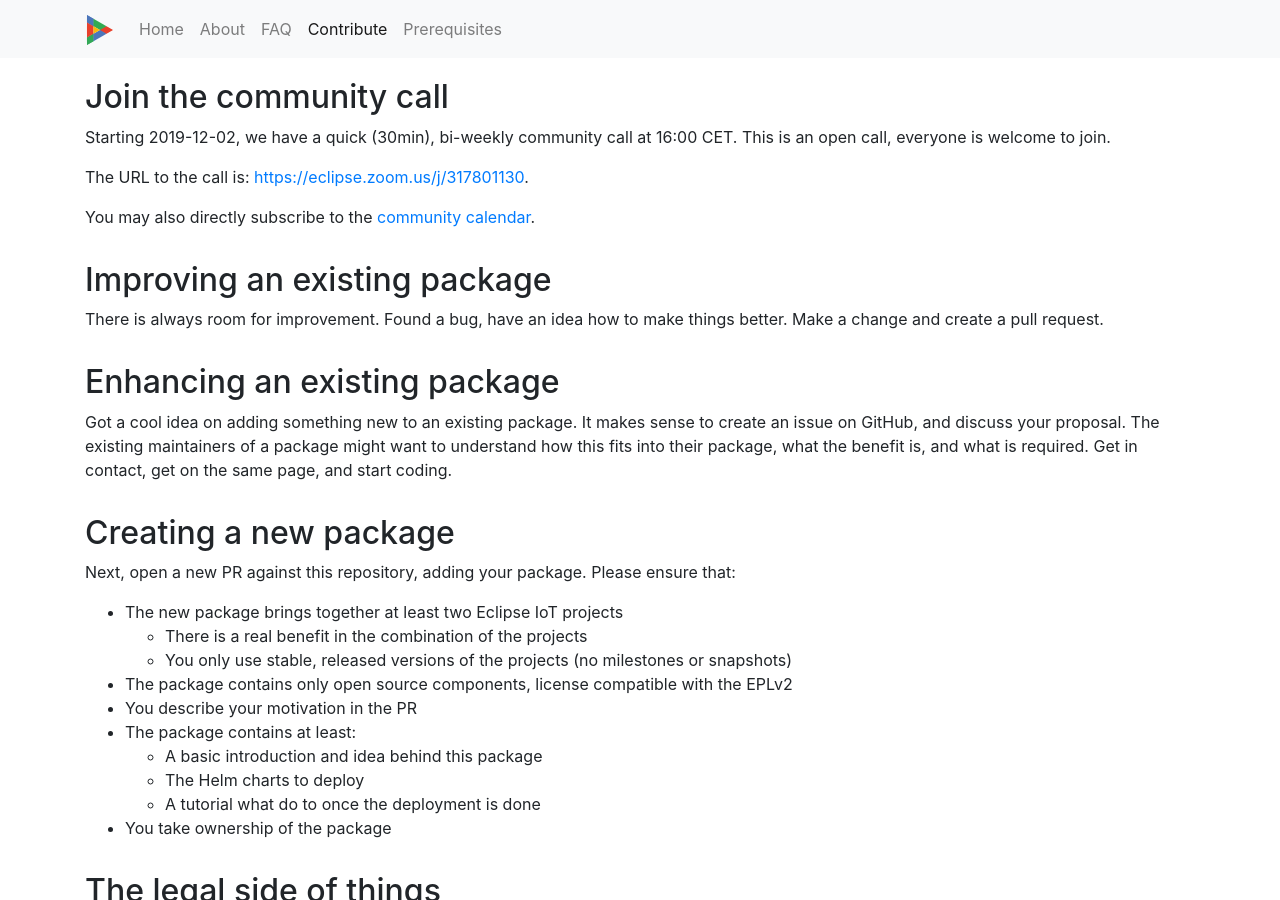
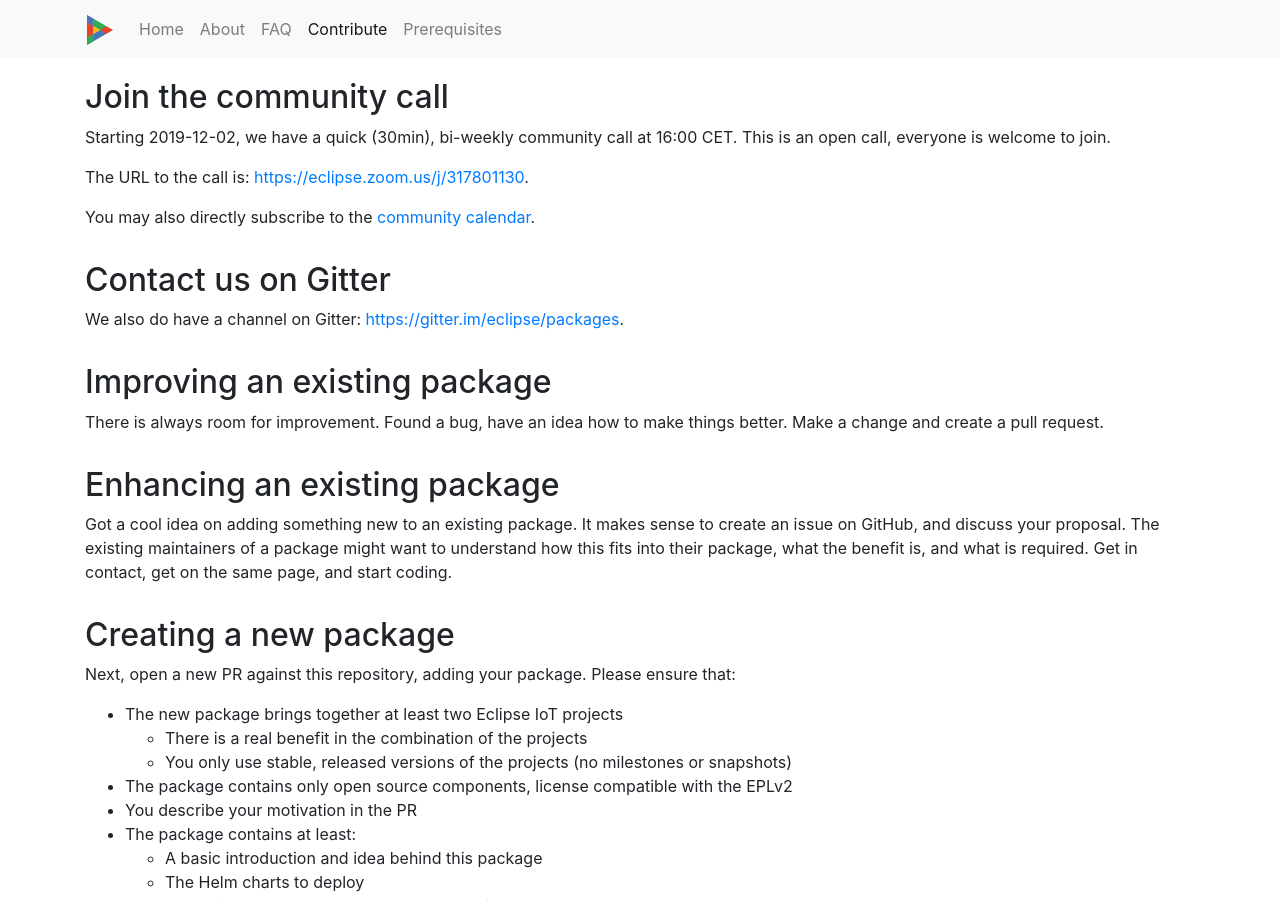
Before and after one commit to eclipse/packages, a Jekyll site: the page built from homepage/contribute.md, in a window 1280 px wide and 900 px high, scrolled down 402 px. Built offline with Jekyll 4.4.1, drawn with Linux system fonts in a browser that asks for light colours.

Commit message:
Add link on homepage as well.

```diff
--- a/homepage/contribute.md
+++ b/homepage/contribute.md
@@ -21,6 +21,10 @@ everyone is welcome to join.
 The URL to the call is: [https://eclipse.zoom.us/j/317801130](https://eclipse.zoom.us/j/317801130).
 
 You may also directly subscribe to the [community calendar](https://calendar.google.com/calendar/ical/lu98p1vc1ed4itl7n9qno3oogc%40group.calendar.google.com/public/basic.ics).
+
+## Contact us on Gitter
+
+We also do have a channel on Gitter: [https://gitter.im/eclipse/packages](https://gitter.im/eclipse/packages "Gitter Channel").
 
 ## Improving an existing package
 
```
Also changed, not shown: README.md.
